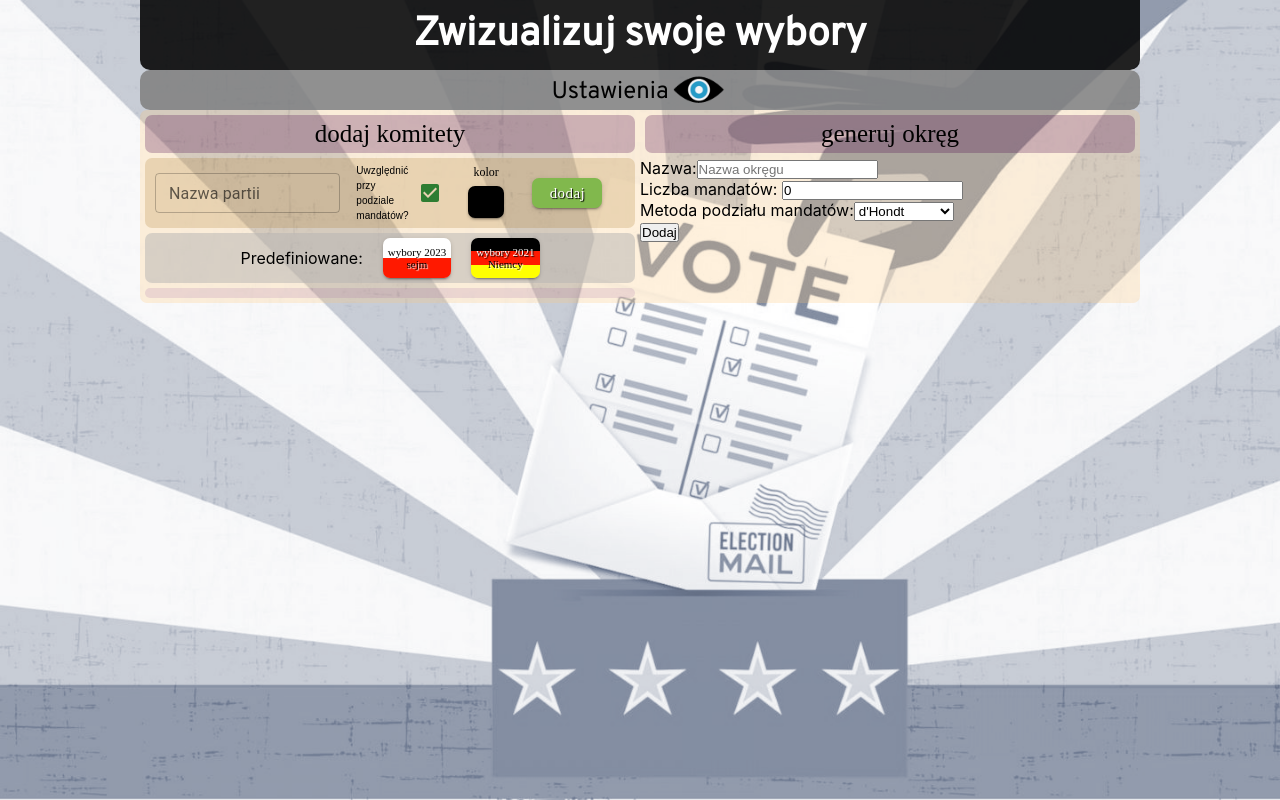
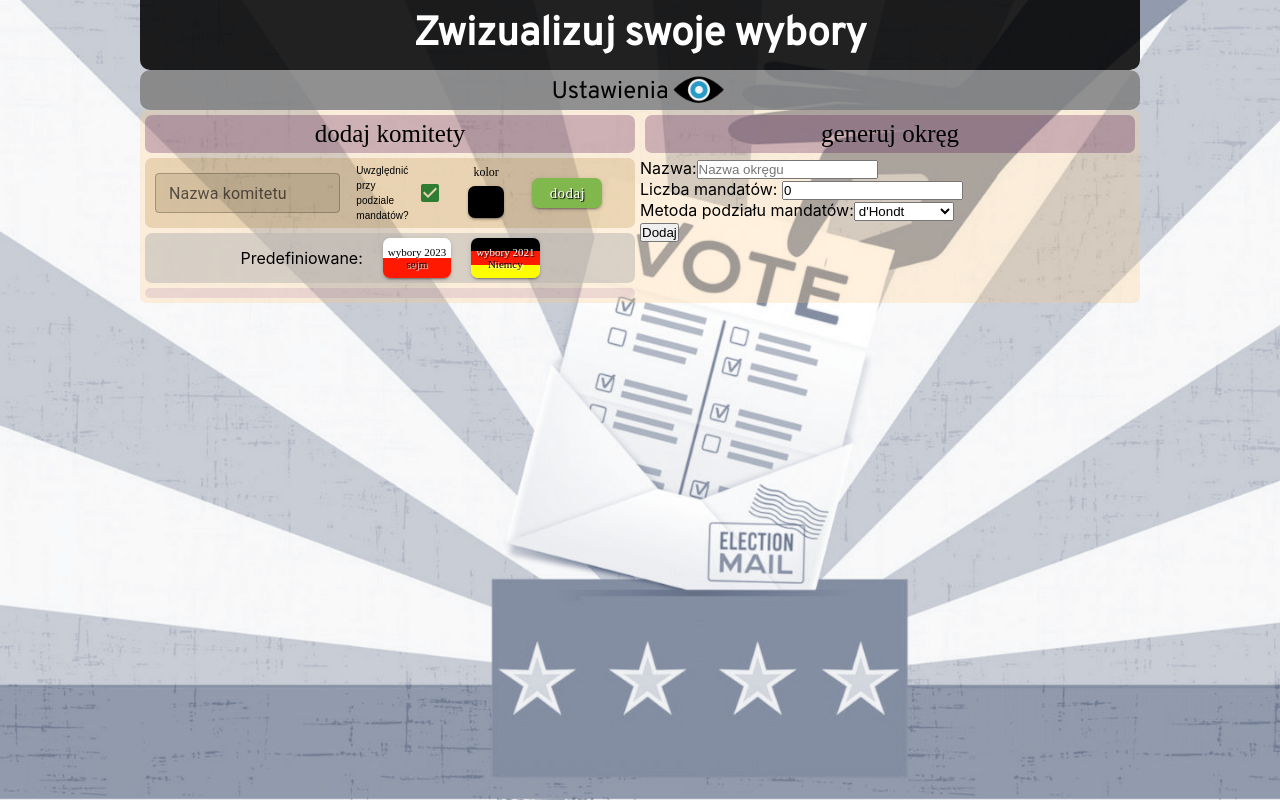
Before and after one commit to Damiinho/election-map, a React (Create React App) app: page / in a window 1280 px wide. Built offline with nearby package versions, Linux system fonts and the light colour scheme; a web font is replaced by a local one.

Commit message:
fix addparty

```diff
--- a/src/AddParty.js
+++ b/src/AddParty.js
@@ -132,7 +132,7 @@
       <label className="options__addparty-label">
         <TextField
           color="warning"
-          label="Nazwa partii"
+          label="Nazwa komitetu"
           hiddenLabel
           variant="outlined"
           className="options__addparty-label__name"
@@ -140,6 +140,12 @@
           fullWidth
           value={name}
           onChange={(e) => setName(e.target.value)}
+          sx={{
+            input: {
+              backgroundColor: "#50402923",
+              borderRadius: 1,
+            },
+          }}
         />
 
         <label
```
